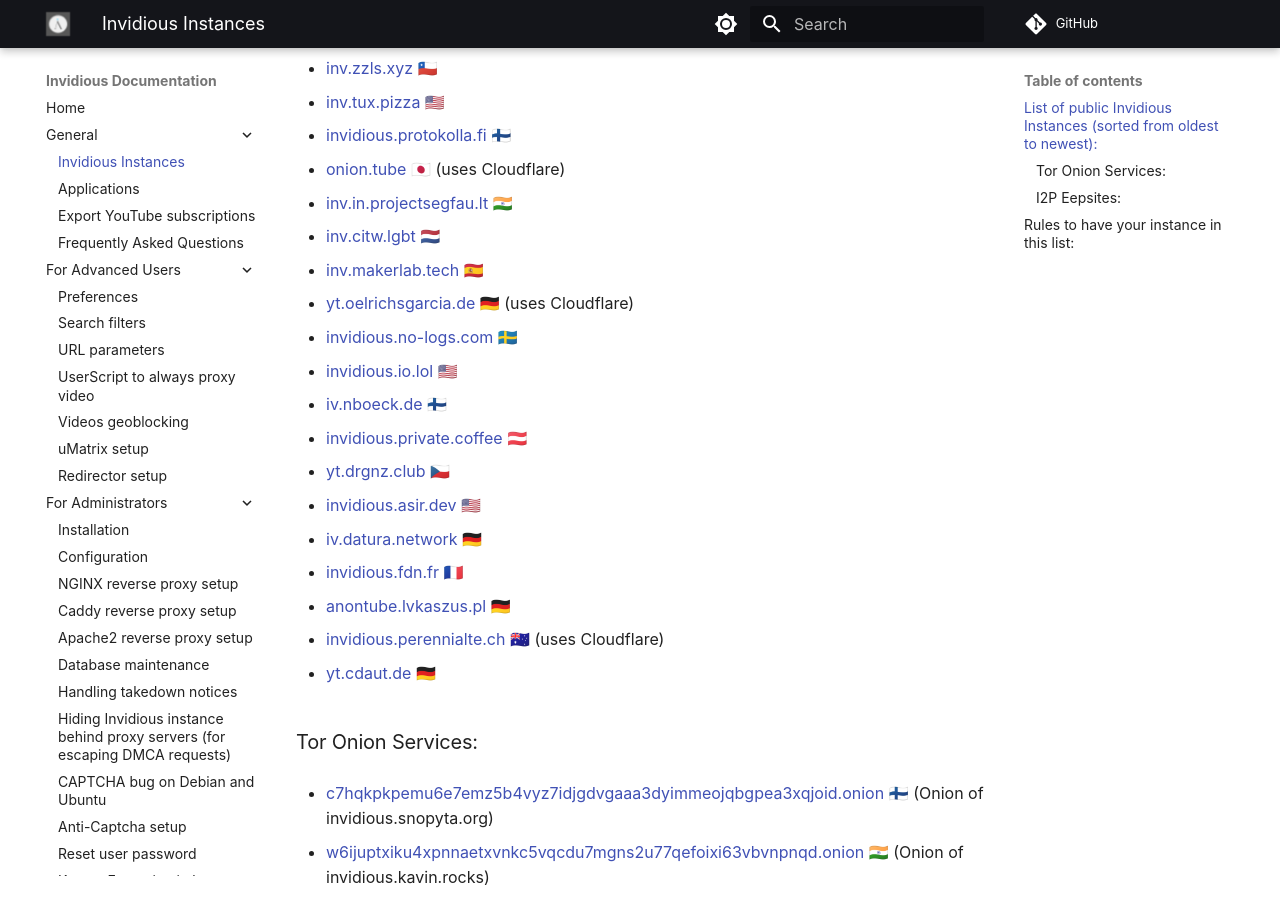
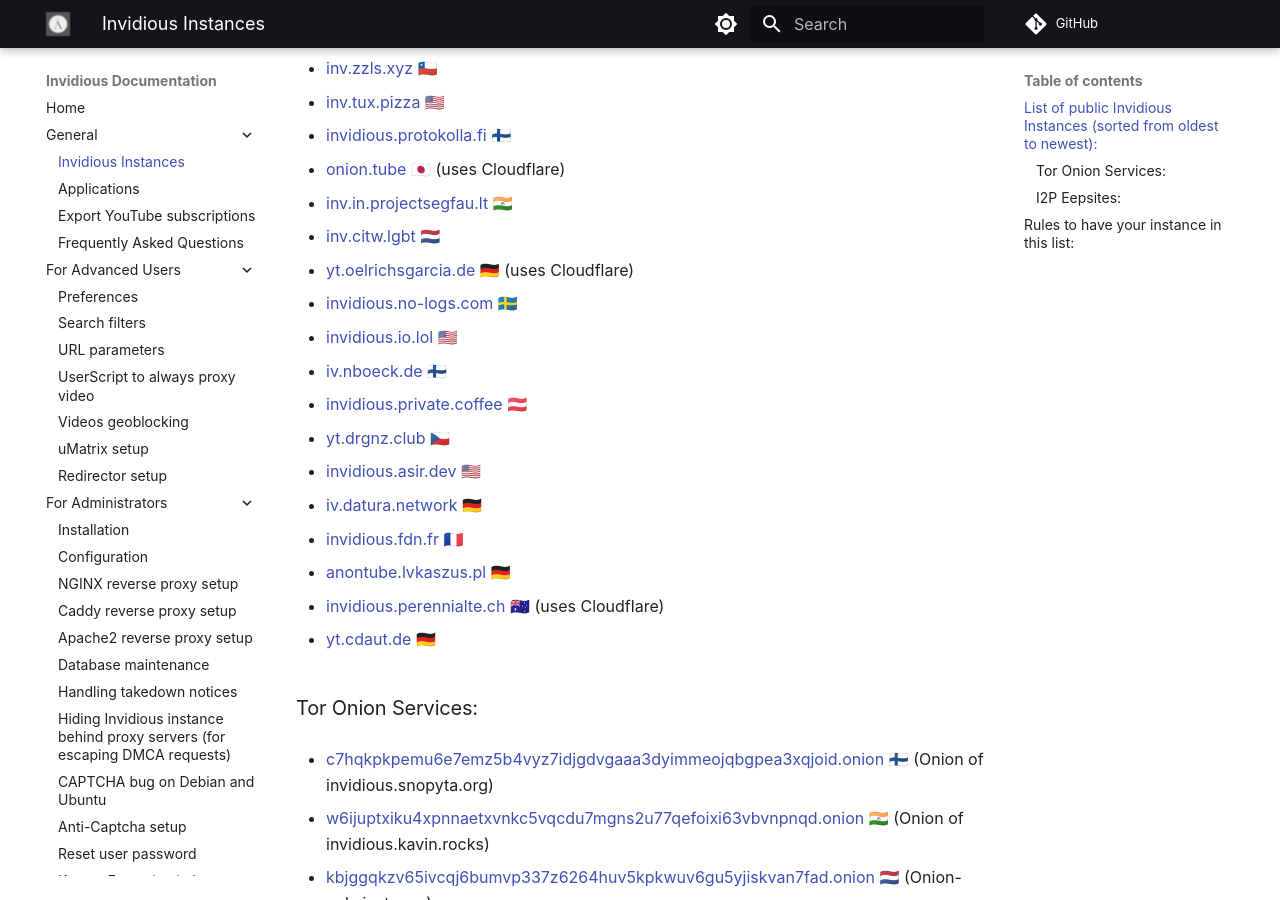
Before and after one commit to iv-org/documentation, an MkDocs documentation site: the page built from docs/instances.md, in a window 1280 px wide and 900 px high, scrolled down 858 px. Built offline with MkDocs 1.6.1 and Material for MkDocs 9.7.7, drawn with Linux system fonts in a browser that asks for light colours; comment, search, counter and statistics services are not loaded.

Commit message:
remove inv.makerlab.tech at request
https://github.com/iv-org/documentation/issues/392#issuecomment-1751637723

```diff
--- a/docs/instances.md
+++ b/docs/instances.md
@@ -45,8 +45,6 @@
 * [inv.in.projectsegfau.lt](https://inv.in.projectsegfau.lt) 🇮🇳
 
 * [inv.citw.lgbt](https://inv.citw.lgbt) 🇳🇱
-
-* [inv.makerlab.tech](https://inv.makerlab.tech) 🇪🇸
 
 * [yt.oelrichsgarcia.de](https://yt.oelrichsgarcia.de) 🇩🇪  (uses Cloudflare)
 
```
